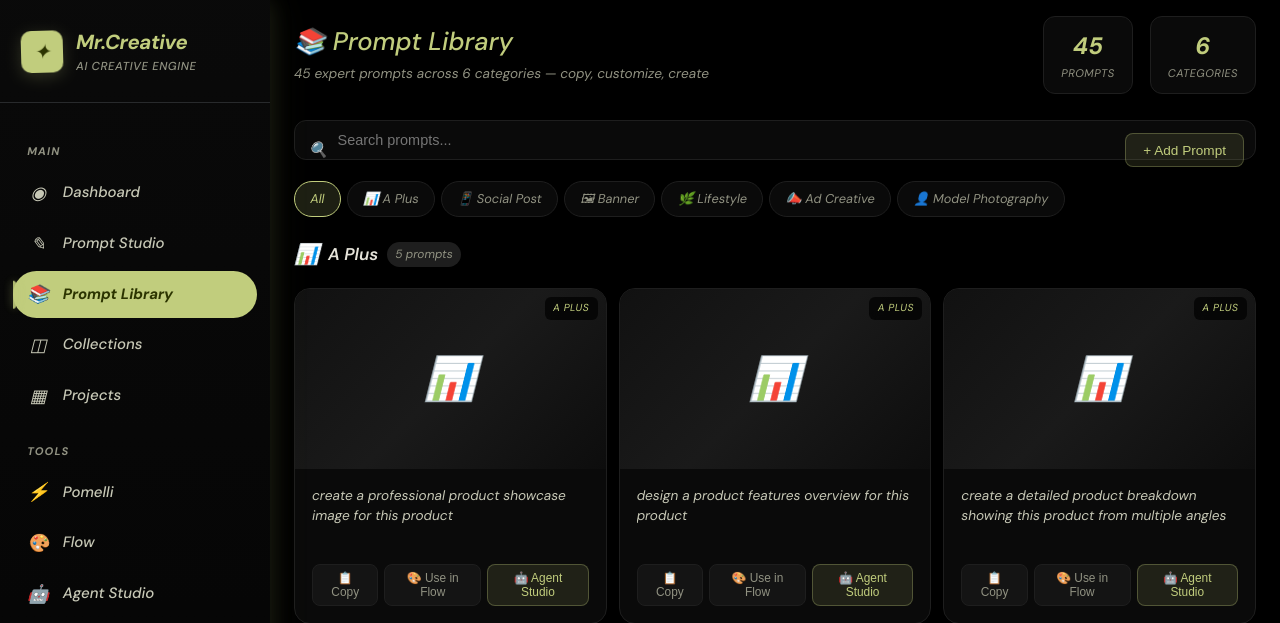
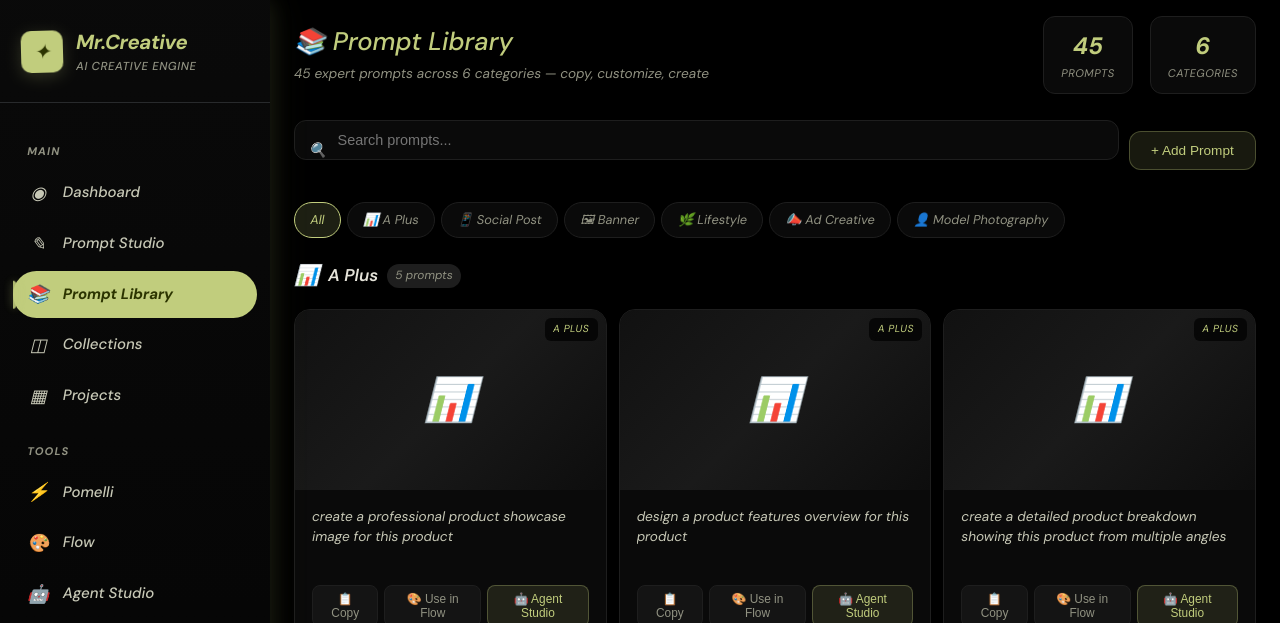
Before and after one commit to manthanproject/Mr.Creative, a Flask app: page /prompts/library in a window 1280 px wide. Shown: the top 623 px of the page. Run offline with Flask 3, Linux system fonts and the light colour scheme; the visitor is signed in with stand-in values (Sample User, id 1); data that the repository does not hold is empty.

Commit message:
fix: search bar and Add Prompt button layout alignment
Co-Authored-By: Claude Opus 4.7 (1M context) <noreply@anthropic.com>

```diff
--- a/templates/prompt_library.html
+++ b/templates/prompt_library.html
@@ -79,11 +79,13 @@
     </div>
 </div>
 
-<!-- Search -->
-<div class="pl-search-wrap" style="position: relative;">
-    <span class="pl-search-icon">🔍</span>
-    <input type="text" class="pl-search" id="plSearch" placeholder="Search prompts..." oninput="filterPrompts()" style="padding-right: 130px;">
-    <button class="pl-btn pl-btn-primary" style="position:absolute; right:12px; top:50%; transform:translateY(-50%); padding:0.5rem 1rem; font-size:0.8rem;" onclick="toggleAddPrompt()">+ Add Prompt</button>
+<!-- Search + Add -->
+<div style="display:flex; gap:10px; align-items:center; margin-bottom:1.25rem;">
+    <div class="pl-search-wrap" style="position:relative; flex:1;">
+        <span class="pl-search-icon" style="position:absolute; left:0.85rem; top:50%; transform:translateY(-50%); color:#919282; font-size:0.85rem; pointer-events:none; line-height:1;">🔍</span>
+        <input type="text" class="pl-search" id="plSearch" placeholder="Search prompts..." oninput="filterPrompts()" style="width:100%; padding:0.65rem 1rem 0.65rem 2.5rem; border-radius:12px; border:1px solid #1e1e1e; background:#0a0a0a; color:#e5e3d9; font-size:0.85rem;">
+    </div>
+    <button class="pl-btn pl-btn-primary" style="padding:0.65rem 1.25rem; font-size:0.8rem; white-space:nowrap; border-radius:12px;" onclick="toggleAddPrompt()">+ Add Prompt</button>
 </div>
 
 <!-- Add Prompt Panel -->
```
